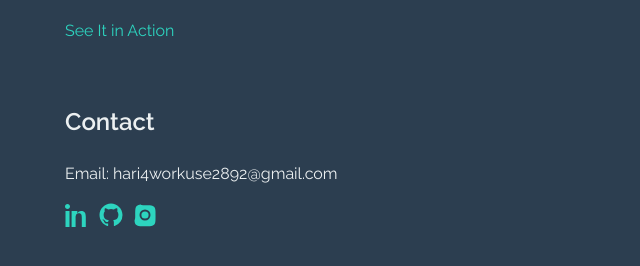
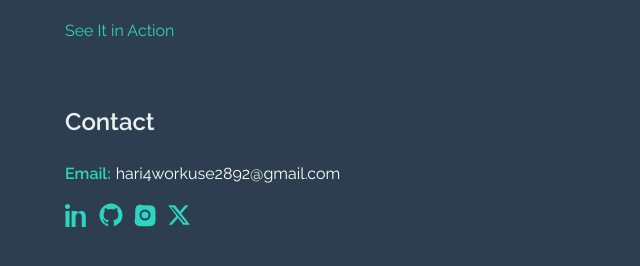
Before and after one commit to Hari2892/my-projects, a React (Vite) app in the folder react-projects/hari-first-react-app/: page / in a window 1280 px wide. Shown: the part 2968-3234 px from the top of the page, without its empty margins (595-1235 px from the left). Before the commit the page ends 3202 px from the top, so only its background shows below. Built offline with nearby package versions, Linux system fonts and the light colour scheme.

Commit message:
animation fixes

```diff
--- a/react-projects/hari-first-react-app/index.html
+++ b/react-projects/hari-first-react-app/index.html
@@ -1,5 +1,10 @@
 <!doctype html>
 <html lang="en">
+  <head>
+    <meta charset="UTF-8" />
+    <meta name="viewport" content="width=device-width, initial-scale=1.0" />
+    <title>Hariharan R | My Portfolio</title>
+  </head>
   <body>
     <div id="root"></div>
     <script type="module" src="/src/main.tsx"></script>
--- a/react-projects/hari-first-react-app/src/components/Contact.tsx
+++ b/react-projects/hari-first-react-app/src/components/Contact.tsx
@@ -6,7 +6,12 @@ const Contact = () => {
   return (
     <section className="Contact">
       <h2>Contact</h2>
-      <p>Email: hari4workuse2892@gmail.com</p>
+      <p className="email-part">
+        <span className="email-label">Email: </span>
+        <a href="mailto:hari4workuse2892@gmail.com" className="email-link">
+          hari4workuse2892@gmail.com
+        </a>
+      </p>
       <p><a href="https://linkedin.com/in/hariharan-r-55158515a" target="_blank"><svg xmlns="http://www.w3.org/2000/svg" viewBox="0 0 24 24" fill="currentColor">
   <path d="M4.98 3.5C4.98 4.88 3.88 6 2.5 6S0 4.88 0 3.5 1.12 1 2.5 1 4.98 2.12 4.98 3.5zM0.5 8h4V24h-4V8zM8.5 8h3.8v2.2h.1c.5-1 1.8-2.2 3.7-2.2 4 0 4.7 2.6 4.7 6v9.9h-4v-8.8c0-2.1 0-4.8-2.9-4.8s-3.3 2.3-3.3 4.7v8.9h-4V8z"/>
 </svg></a></p>
@@ -16,6 +21,9 @@ const Contact = () => {
       <p><a href="https://www.instagram.com/hari.the_bad_captain/?hl=en" target="_blank"><svg xmlns="http://www.w3.org/2000/svg" viewBox="0 0 24 24" fill="currentColor">
   <path d="M12 2.2c3.2 0 3.58.01 4.85.07 1.17.05 1.97.24 2.43.4a4.9 4.9 0 0 1 1.77 1.02 4.9 4.9 0 0 1 1.02 1.77c.16.46.35 1.26.4 2.43.06 1.27.07 1.65.07 4.85s-.01 3.58-.07 4.85c-.05 1.17-.24 1.97-.4 2.43a4.9 4.9 0 0 1-1.02 1.77 4.9 4.9 0 0 1-1.77 1.02c-.46.16-1.26.35-2.43.4-1.27.06-1.65.07-4.85.07s-3.58-.01-4.85-.07c-1.17-.05-1.97-.24-2.43-.4a4.9 4.9 0 0 1-1.77-1.02 4.9 4.9 0 0 1-1.02-1.77c-.16-.46-.35-1.26-.4-2.43C2.21 15.58 2.2 15.2 2.2 12s.01-3.58.07-4.85c.05-1.17.24-1.97.4-2.43a4.9 4.9 0 0 1 1.02-1.77 4.9 4.9 0 0 1 1.77-1.02c.46-.16 1.26-.35 2.43-.4C8.42 2.21 8.8 2.2 12 2.2zM12 6.5a5.5 5.5 0 1 0 0 11 5.5 5.5 0 0 0 0-11zm0 9.1a3.6 3.6 0 1 1 0-7.2 3.6 3.6 0 0 1 0 7.2zm5.7-9.86a1.28 1.28 0 1 1 0 2.56 1.28 1.28 0 0 1 0-2.56z"/>
 </svg></a></p>
+      <p><a href="https://x.com/hari4funuse2892" target="_blank"><svg xmlns="http://www.w3.org/2000/svg" viewBox="0 0 24 24" fill="currentColor">
+      <path fill="currentColor" d="M18.244 2.25h3.308l-7.227 8.26 8.502 11.24h-6.66l-5.214-6.82-5.97 6.82H1.676l7.73-8.84L1.25 2.25h6.83l4.713 6.231 5.45-6.231zm-1.161 17.52h1.833L6.083 4.126H4.117L17.083 19.77z"/>
+      </svg></a></p>
     </section>
   );
 };
--- a/react-projects/hari-first-react-app/src/styles/App.css
+++ b/react-projects/hari-first-react-app/src/styles/App.css
@@ -81,6 +81,11 @@ a:hover, Link:hover {
   width: 50%;
 }
 
+.Contact {
+  float: left;
+  margin-bottom: 40px;
+}
+
 .Contact a {
   float: left;
 }
@@ -97,3 +102,39 @@ a:hover, Link:hover {
   color: #5eead4;
   transform: translateY(-2px);
 }
+
+.email-part {
+  float: left;
+  width: 100%;
+  margin-top: 0;
+}
+
+.email-part .email-label {
+  color: #2dd4bf; /* teal */
+  font-weight: 600;
+  float: left;
+  margin-right: 5px;
+}
+
+.email-part .email-link {
+  color: #ffffff;
+  text-decoration: none;
+}
+
+.email-part .email-link:hover {
+  color: #2dd4bf;
+  text-decoration: underline;
+}
+
+.go-top {
+  position: fixed;
+  bottom: 24px;
+  right: 24px;
+  font-size: 24px;
+  color: #2dd4bf;
+  opacity: 0.7;
+}
+
+.go-top:hover {
+  opacity: 1;
+}
```
